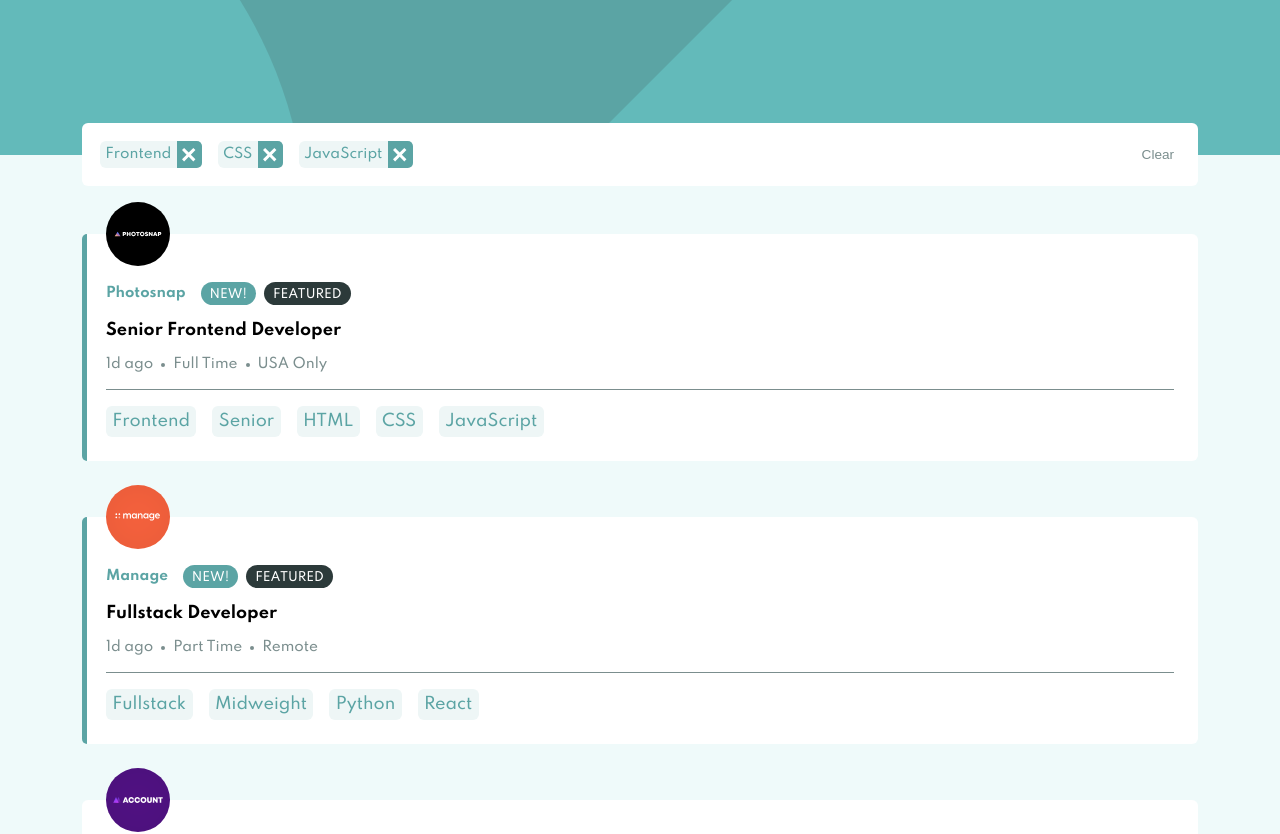
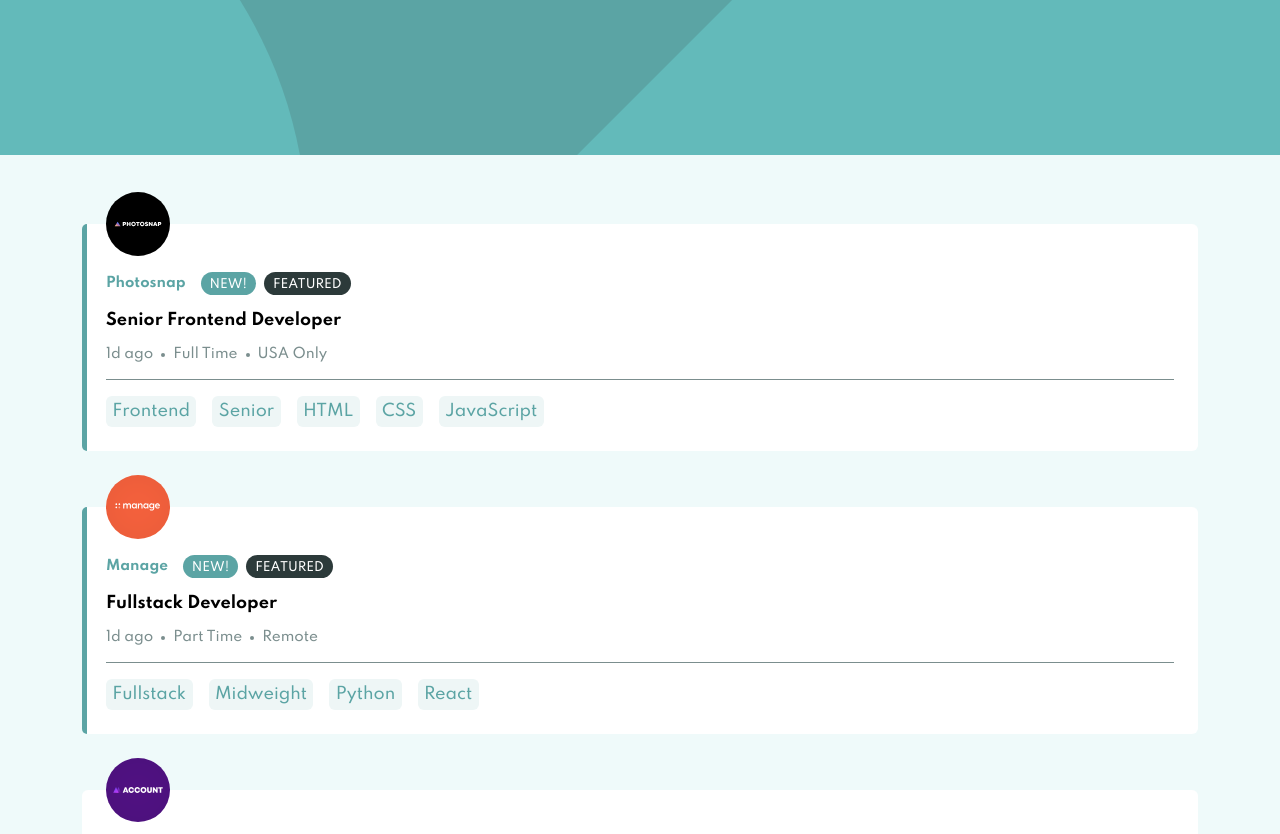
Before and after one commit to solvedbiscuit71/job-listing-with-filters, a React (Create React App) app: page / in a window 1280 px wide. Shown: the top 834 px of the page. Built offline with nearby package versions, Linux system fonts and the light colour scheme.

Commit message:
Added filter (adding) functionality
When click on the filter, it will update the `filters` state

```diff
--- a/public/data.json
+++ b/public/data.json
@@ -6,13 +6,10 @@
     "new": true,
     "featured": true,
     "position": "Senior Frontend Developer",
-    "role": "Frontend",
-    "level": "Senior",
     "postedAt": "1d ago",
     "contract": "Full Time",
     "location": "USA Only",
-    "languages": ["HTML", "CSS", "JavaScript"],
-    "tools": []
+    "skills": ["Frontend","Senior","HTML","CSS","JavaScript"]
   },
   {
     "id": 2,
@@ -21,13 +18,10 @@
     "new": true,
     "featured": true,
     "position": "Fullstack Developer",
-    "role": "Fullstack",
-    "level": "Midweight",
     "postedAt": "1d ago",
     "contract": "Part Time",
     "location": "Remote",
-    "languages": ["Python"],
-    "tools": ["React"]
+    "skills": ["Fullstack","Midweight","Python","React"]
   },
   {
     "id": 3,
@@ -36,13 +30,10 @@
     "new": true,
     "featured": false,
     "position": "Junior Frontend Developer",
-    "role": "Frontend",
-    "level": "Junior",
     "postedAt": "2d ago",
     "contract": "Part Time",
     "location": "USA Only",
-    "languages": ["JavaScript"],
-    "tools": ["React", "Sass"]
+    "skills": ["Frontend","Junior","JavaScript","React","Sass"]
   },
   {
     "id": 4,
@@ -51,13 +42,10 @@
     "new": false,
     "featured": false,
     "position": "Junior Frontend Developer",
-    "role": "Frontend",
-    "level": "Junior",
     "postedAt": "5d ago",
     "contract": "Contract",
     "location": "USA Only",
-    "languages": ["CSS", "JavaScript"],
-    "tools": []
+    "skills": ["Frontend","Junior","CSS","JavaScript"]
   },
   {
     "id": 5,
@@ -66,13 +54,10 @@
     "new": false,
     "featured": false,
     "position": "Software Engineer",
-    "role": "Fullstack",
-    "level": "Midweight",
     "postedAt": "1w ago",
     "contract": "Full Time",
     "location": "Worldwide",
-    "languages": ["JavaScript"],
-    "tools": ["Ruby", "Sass"]
+    "skills": ["Fullstack","Midweight","JavaScript","Ruby","Sass"]
   },
   {
     "id": 6,
@@ -81,13 +66,10 @@
     "new": false,
     "featured": false,
     "position": "Junior Backend Developer",
-    "role": "Backend",
-    "level": "Junior",
     "postedAt": "2w ago",
     "contract": "Full Time",
     "location": "UK Only",
-    "languages": ["Ruby"],
-    "tools": ["RoR"]
+    "skills": ["Backend","Junior","Ruby","RoR"]
   },
   {
     "id": 7,
@@ -96,13 +78,10 @@
     "new": false,
     "featured": false,
     "position": "Junior Developer",
-    "role": "Frontend",
-    "level": "Junior",
     "postedAt": "2w ago",
     "contract": "Full Time",
     "location": "Worldwide",
-    "languages": ["HTML", "JavaScript"],
-    "tools": ["Sass"]
+    "skills": ["Frontend","Junior","HTML","JavaScript","Sass"]
   },
   {
     "id": 8,
@@ -111,13 +90,10 @@
     "new": false,
     "featured": false,
     "position": "Junior Frontend Developer",
-    "role": "Frontend",
-    "level": "Junior",
     "postedAt": "2w ago",
     "contract": "Full Time",
     "location": "USA Only",
-    "languages": ["JavaScript"],
-    "tools": ["Vue", "Sass"]
+    "skills": ["Frontend","Junior","JavaScript","Vue","Sass"]
   },
   {
     "id": 9,
@@ -126,13 +102,10 @@
     "new": false,
     "featured": false,
     "position": "Full Stack Engineer",
-    "role": "Fullstack",
-    "level": "Midweight",
     "postedAt": "3w ago",
     "contract": "Full Time",
     "location": "Worldwide",
-    "languages": ["JavaScript", "Python"],
-    "tools": ["Django"]
+    "skills": ["Fullstack","Midweight","JavaScript","Python","Django"]
   },
   {
     "id": 10,
@@ -141,12 +114,9 @@
     "new": false,
     "featured": false,
     "position": "Front-end Dev",
-    "role": "Frontend",
-    "level": "Junior",
     "postedAt": "1mo ago",
     "contract": "Part Time",
     "location": "Worldwide",
-    "languages": ["JavaScript"],
-    "tools": ["React", "Sass"]
+    "skills": ["Frontend","Junior","JavaScript","React","Sass"]
   }
 ]
--- a/src/App.jsx
+++ b/src/App.jsx
@@ -14,11 +14,7 @@ const theme = {
 
 function App(props) {
   const [jobList,setJobList] = useState(null)
-  const [filters,setFilters] = useState([
-    "Frontend",
-    "CSS",
-    "JavaScript"
-  ])
+  const [filters,setFilters] = useState([])
 
   useEffect(_ => {
     fetch('data.json')
@@ -28,6 +24,13 @@ function App(props) {
       })
       .catch(error => console.log(error))
   },[])
+
+  const addFilter = (name) => {
+    const isThere =  filters.find(filter => filter === name)
+    if (!isThere) {
+      setFilters([...filters,name])
+    }
+  }
 
   return (
     <>
@@ -49,7 +52,7 @@ function App(props) {
 
       <ThemeProvider theme={theme}>
         <Header filters={filters} clearFilters={() => setFilters([])} deleteOneFilter={(name) => setFilters(filters.filter(item => item !== name))} />
-        <Cards jobList={jobList} />
+        <Cards jobList={jobList} addFilter={addFilter} />
       </ThemeProvider>
     </>
   );
--- a/src/components/Card.jsx
+++ b/src/components/Card.jsx
@@ -4,12 +4,6 @@ import CardWrapper from '../styles/CardWrapper';
 import FilterBadge from '../styles/FilterBadge';
 import RoleWrapper from '../styles/RoleWrapper';
 function Job(props) {
-  const skills = []
-  skills.push(props.role)
-  skills.push(props.level)
-  skills.push(...props.languages)
-  skills.push(...props.tools)
-
   return (
     <CardWrapper featured={props.featured}>
       <img className="logo" src={props.logo} alt={`${props.company}'s logo`} />
@@ -34,7 +28,7 @@ function Job(props) {
       </div>
 
       <div className="skills">
-        { skills.map(( skill,index ) => <FilterBadge key={index} noClose>{skill}</FilterBadge>) }
+        { props.skills.map(( skill,index ) => <FilterBadge key={index} onClick={() => props.addFilter(skill)} noClose>{skill}</FilterBadge>) }
       </div>
     </CardWrapper>
   );
--- a/src/components/Cards.jsx
+++ b/src/components/Cards.jsx
@@ -4,7 +4,7 @@ import Card from './Card';
 function Cards(props) {
   return (
     <CardContainer>
-      { props.jobList && props.jobList.map(job => <Card key={job.id} {...job} />)}
+      { props.jobList && props.jobList.map(job => <Card key={job.id} {...job} addFilter={props.addFilter} />)}
     </CardContainer>
   );
 }
--- a/src/components/Header.jsx
+++ b/src/components/Header.jsx
@@ -4,7 +4,7 @@ import FilterBadge from '../styles/FilterBadge';
 import HeaderImage from '../styles/HeaderImage';
 function Header(props) {
   const delay = 500
-  const [show,setShow] = useState(props.filters.length !== 0)
+  const [show,setShow] = useState(true)
   const handleClick = () => {
     setShow(false)
     setTimeout(() => {
--- a/src/styles/FilterBadge.js
+++ b/src/styles/FilterBadge.js
@@ -20,7 +20,13 @@ export default styled.div(props => ({
     backgroundColor: props.theme.headerBg,
     borderTopLeftRadius: 0,
     borderBottomLeftRadius: 0,
+    "&:hover": {
+      cursor: 'pointer'
+    }
   },
 
-  padding: props.noClose ? '.375em .4em' : null
+  padding: props.noClose ? '.375em .4em' : null,
+  "&:hover": {
+    cursor: props.noClose ? 'pointer' : 'text'
+  }
 }));
--- a/src/styles/FilterWrapper.js
+++ b/src/styles/FilterWrapper.js
@@ -27,6 +27,10 @@ export default styled.div(props => ({
     border: 'none',
     color: props.theme.textColorLight,
     fontSize: '.85rem',
-    fontWeight: 500
+    fontWeight: 500,
+
+    "&:hover": {
+      cursor: 'pointer'
+    }
   }
 }));
```
